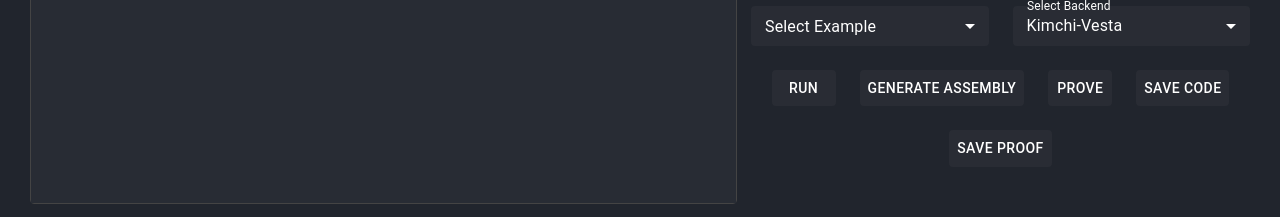
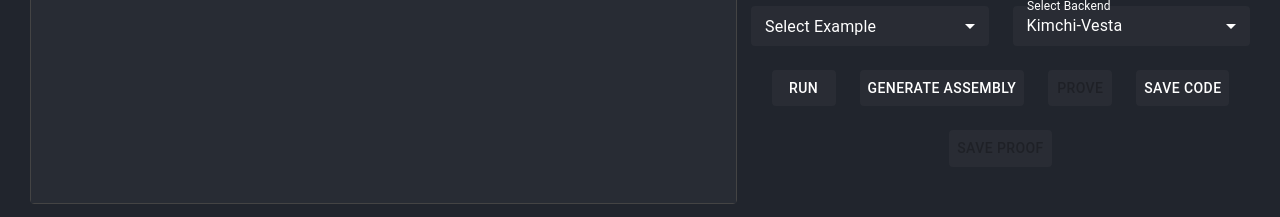
Before and after one commit to lognorman20/noname-playground, a React (Create React App) app in the folder frontend/: page / in a window 1280 px wide. Shown: the part 502-719 px from the top of the page. Built offline with nearby package versions, Linux system fonts and the light colour scheme.

Commit message:
frontend cheese

```diff
--- a/frontend/public/index.html
+++ b/frontend/public/index.html
@@ -2,14 +2,14 @@
 <html lang="en">
   <head>
     <meta charset="utf-8" />
-    <link rel="icon" href="%PUBLIC_URL%/favicon.ico" />
+    <link rel="icon" href="%PUBLIC_URL%/noname_logo.jpg" />
     <meta name="viewport" content="width=device-width, initial-scale=1" />
     <meta name="theme-color" content="#000000" />
     <meta
       name="description"
-      content="Web site created using create-react-app"
+      content="A code editor for the Noname ZK programming language."
     />
-    <link rel="apple-touch-icon" href="%PUBLIC_URL%/logo192.png" />
+    <link rel="apple-touch-icon" href="%PUBLIC_URL%/noname_logo.jpg" />
     <!--
       manifest.json provides metadata used when your web app is installed on a
       user's mobile device or desktop. See https://developers.google.com/web/fundamentals/web-app-manifest/
@@ -24,7 +24,7 @@
       work correctly both with client-side routing and a non-root public URL.
       Learn how to configure a non-root public URL by running `npm run build`.
     -->
-    <title>React App</title>
+    <title>Noname Code Playground</title>
   </head>
   <body>
     <noscript>You need to enable JavaScript to run this app.</noscript>
--- a/frontend/src/App.js
+++ b/frontend/src/App.js
@@ -37,6 +37,8 @@ function App() {
   );
   const [selectedBackend, setSelectedBackend] = React.useState("kimchi-vesta");
   const [selectedExample, setSelectedExample] = React.useState("");
+  const [isProveDisabled, setIsProveDisabled] = React.useState(true);
+  const [isSaveProofDisabled, setIsSaveProofDisabled] = React.useState(true);
 
   const [snackbarOpen, setSnackbarOpen] = React.useState(false);
   const [snackbarMessage, setSnackbarMessage] = React.useState("");
@@ -215,6 +217,7 @@ function App() {
           result.response ? result.response : "No response key found",
         );
         showSnackbar("Run completed successfully!", "success");
+        setIsProveDisabled(false);
       })
       .catch((error) => {
         setCompilationResult("Error fetching data | " + error);
@@ -271,6 +274,7 @@ function App() {
           result.response ? result.response : "No response key found",
         );
         showSnackbar("Assembly code generated successfully!", "success");
+        setIsProveDisabled(false);
       })
       .catch((error) => {
         setAssemblyCode("Error fetching data | " + error);
@@ -309,6 +313,7 @@ function App() {
         ).join("\n");
         setProofOutput(result.response ? output : "No response key found");
         showSnackbar("Proof generated successfully!", "success");
+        setIsSaveProofDisabled(false);
         console.log(result);
       })
       .catch((error) => {
@@ -508,6 +513,7 @@ function App() {
                     sx={{ backgroundColor: "#292c34", color: "#ffffff" }}
                     onClick={handleProve}
                     disableRipple
+                    disabled={isProveDisabled}
                   >
                     Prove
                   </Button>
@@ -526,6 +532,7 @@ function App() {
                     sx={{ backgroundColor: "#292c34", color: "#ffffff" }}
                     onClick={handleSaveProof}
                     disableRipple
+                    disabled={isSaveProofDisabled}
                   >
                     Save Proof
                   </Button>
```
